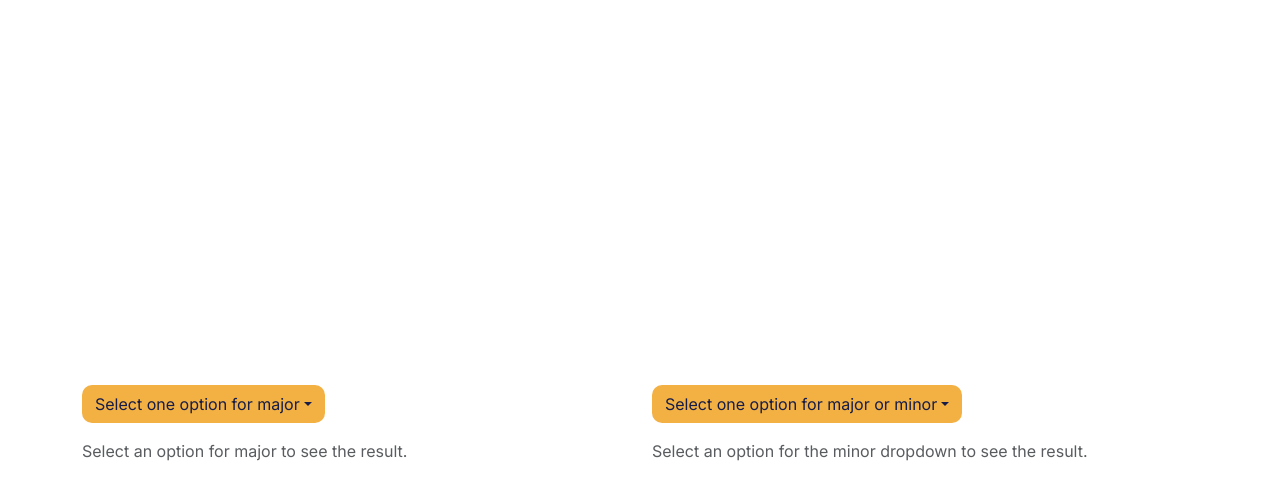
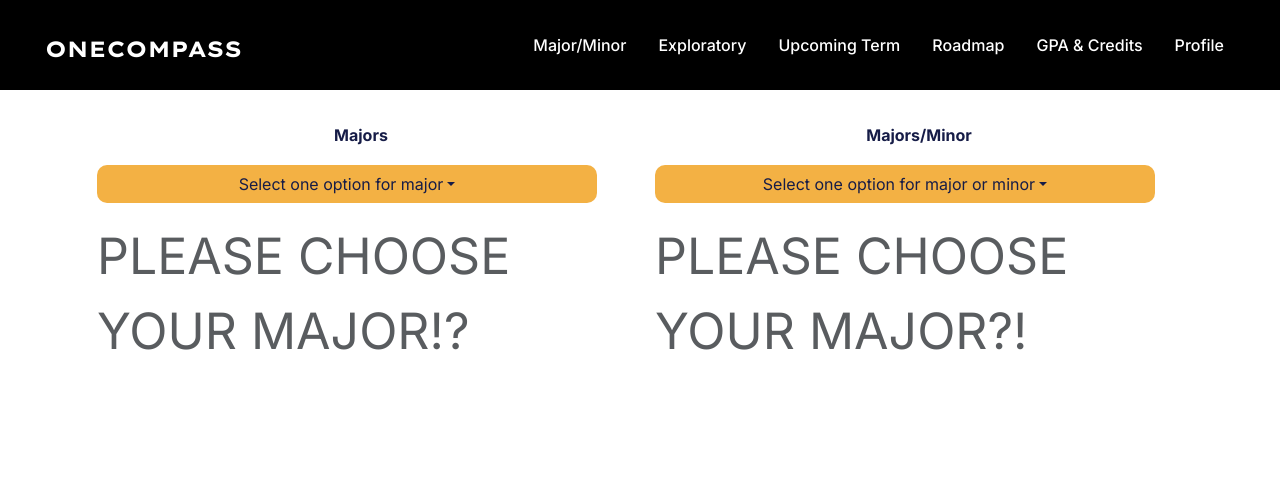
Before and after one commit to nhomnhomm/onecompass, a React (Create React App) app in the folder client/: page /majorminor in a window 1280 px wide. Shown: the top 500 px of the page. Built offline with nearby package versions, Linux system fonts and the light colour scheme.

Commit message:
Update nav bar

```diff
--- a/client/package.json
+++ b/client/package.json
@@ -8,8 +8,9 @@
     "@testing-library/react": "^13.4.0",
     "@testing-library/user-event": "^13.5.0",
     "axios": "^1.4.0",
-    "bootstrap": "^5.3.0",
+    "bootstrap": "^5.3.1",
     "react": "^18.2.0",
+    "react-bootstrap": "^2.8.0",
     "react-dom": "^18.2.0",
     "react-router-dom": "^6.14.2",
     "react-scripts": "5.0.1",
--- a/client/src/App.scss
+++ b/client/src/App.scss
@@ -4,8 +4,8 @@
     align-items: center;
     justify-content: center;
     background-color: white;
-    height: 100vh;
-    padding: 40px
+    height: 45vh;
+    // padding: 40px
 }
 
 .signup-container {
@@ -86,8 +86,8 @@ input::placeholder {
 
 .container {
     margin-top: 2rem;
-  }
+}
 
-  .row {
+.row {
     justify-content: space-between;
-  }
+}
--- a/client/src/components/MajorMinor.jsx
+++ b/client/src/components/MajorMinor.jsx
@@ -1,5 +1,6 @@
 import React, { useState } from "react";
-import { Dropdown } from "react-bootstrap";
+import { Dropdown, Navbar, Nav } from "react-bootstrap";
+import "../App.scss"
 
 export const MajorMinor = () => {
     // State to keep track of the selected options
@@ -16,24 +17,58 @@ export const MajorMinor = () => {
       setSelectedMinor(eventKey);
     };
 
+    // const options = {Option1: "Applied Mathematics", Option2: "Art and Media Studies", Option3: "Computer Science", Option4: "Economics", Option5: "Engineering", Option6: "History", Option7: "Intergrated Science", Option8: "Literature", Option9: "Psychology", Option10: "Social Studies", Option11: "Vietnam Studies"}
+
+    const options = ["Applied Mathematics","Art and Media Studies", "Computer Science", "Economics","Engineering", "History", "Intergrated Science", "Literature","Psychology", "Social Studies", "Vietnam Studies"]
+
     // Function to display the result based on the selected option for the major dropdown
     const getMajorResult = () => {
-    return <div>Result for {selectedMajor} on the major dropdown</div>;
+      return options[selectedMajor] || null;
     };
 
     // Function to display the result based on the selected option for the minor dropdown
     const getMinorResult = () => {
-    return <div>Result for {selectedMinor} on the minor dropdown</div>;
+      return options[selectedMinor] || null;
     };
 
-  const options = ["Applied Mathematics", "Art and Media Studies", "Computer Science", "Economics", "Engineering", "History", "Intergrated Science", "Literature", "Psychology", "Social Studies", "Vietnam Studies"]
+    const titleStyle = {
+      textAlign: 'center',
+      fontWeight: 'bold',
+      marginBottom: '18px',
+      color: 'var(--bs-secondary)',
+    };
+
+    const linkStyle = {
+      color:'white',
+      fontWeight:'500',
+    }
 
     return (
-    <div className="container mt-5">
-      <div className="row">
-        <div className="col-md-6">
+      <div className="container">
+        <div className="navbar fixed-top navbar-expand-lg navbar-light bg-black">
+          <p className="webName text-center" style={{
+            position:'relative',
+            fontSize:22,
+            color:"white",
+            marginLeft: '45px',
+            marginTop: '25px'}}>ONECOMPASS</p>
+            <Navbar.Collapse id="basic-navbar-nav">
+              <Nav className="ml-auto" style = {{marginRight: "40px"}}>
+                <Nav.Link href="#" style = {linkStyle}>Major/Minor</Nav.Link>
+                <Nav.Link href="#" style = {linkStyle}>Exploratory</Nav.Link>
+                <Nav.Link href="#" style = {linkStyle}>Upcoming Term</Nav.Link>
+                <Nav.Link href="#" style = {linkStyle}>Roadmap</Nav.Link>
+                <Nav.Link href="#" style = {linkStyle}>GPA & Credits</Nav.Link>
+                <Nav.Link href="./components/Profile.jsx" style = {linkStyle}>Profile</Nav.Link>
+              </Nav>
+            </Navbar.Collapse>
+        </div>
+        <div style={{ marginTop: "100px" }}>
+          <div className="d-flex justify-content-center">
+            <div className="col">
+              <div className="dropdown-title" style = {titleStyle}> Majors </div>
               <Dropdown onSelect={handleMajorSelect}>
-            <Dropdown.Toggle variant="primary" id="major-dropdown-basic">
+                <Dropdown.Toggle variant="primary" id="major-dropdown-basic" style = {{width:'500px'}}>
                   Select one option for major
                 </Dropdown.Toggle>
                 <Dropdown.Menu>
@@ -48,14 +83,15 @@ export const MajorMinor = () => {
                 {selectedMajor ? (
                   getMajorResult()
                 ) : (
-              <div className="text-muted">Select an option for major to see the result.</div>
+                  <div className="text-muted" style={{fontSize: '50px',position:'relative'}}>PLEASE CHOOSE YOUR MAJOR!?</div>
                 )}
               </div>
             </div>
 
-        <div className="col-md-6">
+            <div className="col">
+              <div className="dropdown-title" style = {titleStyle}> Majors/Minor </div>
               <Dropdown onSelect={handleMinorSelect}>
-            <Dropdown.Toggle variant="primary" id="minor-dropdown-basic">
+                <Dropdown.Toggle variant="primary" id="minor-dropdown-basic" style = {{width:'500px'}}>
                     Select one option for major or minor
                 </Dropdown.Toggle>
                 <Dropdown.Menu>
@@ -70,8 +106,9 @@ export const MajorMinor = () => {
                 {selectedMinor ? (
                   getMinorResult()
                 ) : (
-              <div className="text-muted">Select an option for the minor dropdown to see the result.</div>
+                  <div className="text-muted" style={{fontSize: '50px',position:'relative'}}>PLEASE CHOOSE YOUR MAJOR?!</div>
                 )}
+              </div>
             </div>
           </div>
         </div>
```
Also changed, not shown: 1 other file (tests, documents, lock files or other folders). Lines whose indentation alone changed are shown as unchanged.
